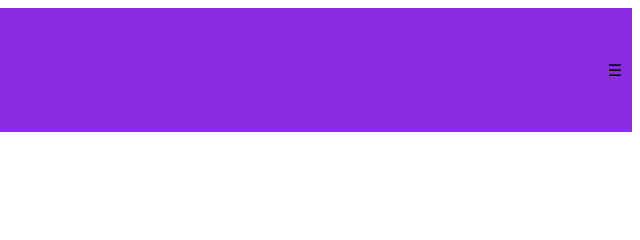
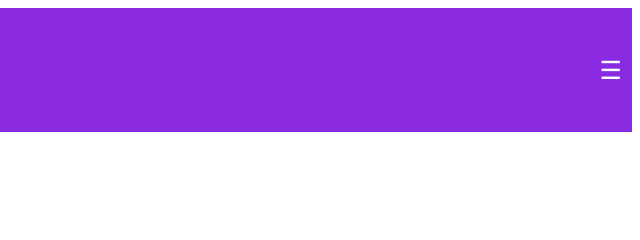
Before and after one commit to VilliamDamstrom/Responsive-navigation, a plain HTML site: page responsiveNav.html in a window 1280 px wide. Shown: the full height of the page, 640-1280 px from the left. Drawn offline with Linux system fonts and the light colour scheme.

Commit message:
added css

```diff
--- a/styles/responsiveNav.css
+++ b/styles/responsiveNav.css
@@ -9,3 +9,9 @@ nav {
     background-color: blueviolet;
     padding: 10px;
 }
+
+.menu-icon {
+    font-size: 25px;
+    color: white;
+
+}
```
